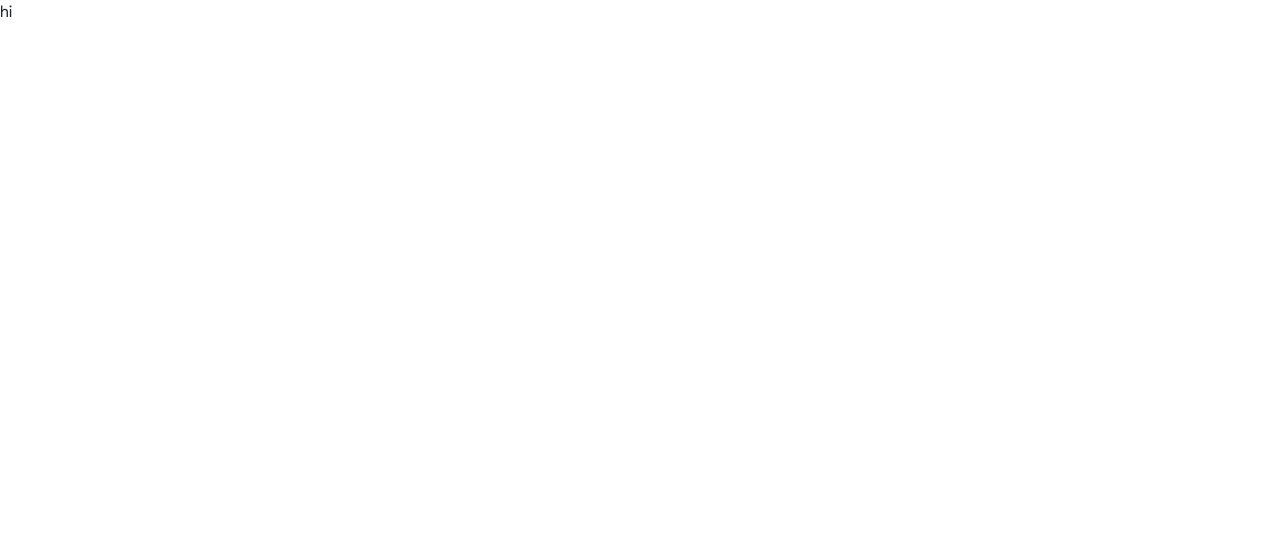
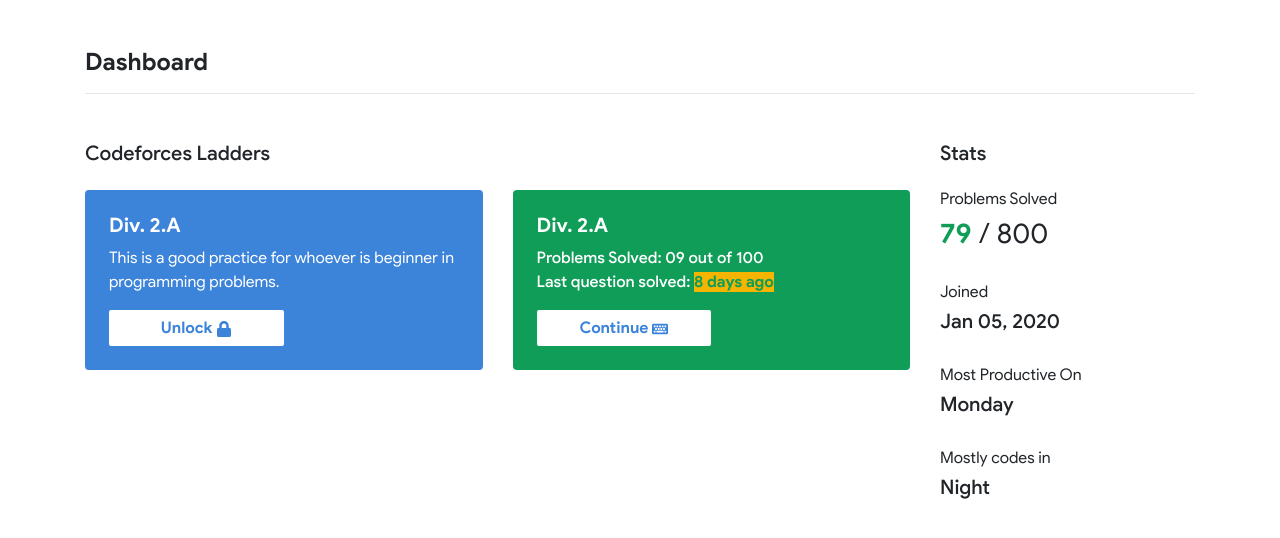
Before and after one commit to goelaakash79/coderbano-dev, a React (Create React App) app in the folder client/: page / in a window 1280 px wide. Shown: the top 538 px of the page. Built offline with nearby package versions, Linux system fonts and the light colour scheme.

Commit message:
dashboard in making - refactoring left

```diff
--- a/client/package.json
+++ b/client/package.json
@@ -11,8 +11,10 @@
     "react": "^16.12.0",
     "react-bootstrap": "^1.0.0-beta.16",
     "react-dom": "^16.12.0",
+    "react-icons": "^3.8.0",
     "react-router-dom": "^5.1.2",
-    "react-scripts": "3.3.0"
+    "react-scripts": "3.3.0",
+    "recharts": "^2.0.0-beta.1"
   },
   "scripts": {
     "start": "react-scripts start",
--- a/client/src/components/Dashboard/Dashboard.js
+++ b/client/src/components/Dashboard/Dashboard.js
@@ -1,9 +1,74 @@
 import React from "react";
+import "./style.css";
+// import { Link } from "react-router-dom";
+import { FaLock, FaKeyboard } from "react-icons/fa";
 
 function Dashboard() {
-    return (
-        <div>hi</div>
-    )
+  return (
+    <div class="container">
+      <h4 class="mt-5 fontBd">Dashboard</h4>
+      <hr />
+      <div class="row mt-5">
+        <div class="col-md-9">
+          <h5 class="fontMd">Codeforces Ladders</h5>
+          <div class="row mt-4">
+            <div class="col-md-6">
+              <div class="card ladder-card p-4">
+                <h5 class="fontBd mb-2">Div. 2.A</h5>
+                <p class="desc">
+                  This is a good practice for whoever is beginner in programming
+                  problems.
+                </p>
+                <button class="col-6 unlock-button">
+                  Unlock <FaLock />
+                </button>
+              </div>
+            </div>
+
+            <div class="col-md-6">
+              <div class="card ladder-card continue-div p-4">
+                <h5 class="fontBd mb-2">Div. 2.A</h5>
+                <p class="desc fontMd">
+                  Problems Solved: 09 out of 100
+                  <br />
+                  Last question solved:{" "}
+                  <span class="highlight">8 days ago</span>
+                </p>
+                <button class="col-6 unlock-button">
+                  Continue <FaKeyboard />
+                </button>
+              </div>
+            </div>
+          </div>
+        </div>
+        <div class="col-md-3">
+          <h5 class="fontMd">Stats</h5>
+
+          <div class="stats-wrapper mt-4">
+            <h6>Problems Solved</h6>
+            <h3>
+              <span class="fontBd green">79</span> / 800
+            </h3>
+            <br/>
+            <h6>Joined</h6>
+            <h5>
+              <span class="fontMd">Jan 05, 2020</span>
+            </h5>
+            <br/>
+            <h6>Most Productive On</h6>
+            <h5>
+              <span class="fontMd">Monday</span>
+            </h5>
+            <br/>
+            <h6>Mostly codes in</h6>
+            <h5>
+              <span class="fontMd">Night</span>
+            </h5>
+          </div>
+        </div>
+      </div>
+    </div>
+  );
 }
 
 export default Dashboard;
--- /dev/null
+++ b/client/src/components/Dashboard/style.css
@@ -0,0 +1,53 @@
+.highlight {
+  font-family: GoogleSansBd;
+  /* color: #DB4437; */
+  background-color: #F4B400;
+  color: #0F9D58;
+}
+
+input {
+  border: 0;
+}
+
+.unlock-button {
+  padding: 6px 12px;
+  background: #ffffff;
+  color: #3c83da;
+  font-family: GoogleSansBd;
+  border: 0;
+  border-radius: 2px;
+  transition: 0.2s all linear;
+}
+
+a {
+  color: white;
+}
+
+a:hover{
+    color: white;
+    text-decoration: none;
+}
+
+.button:hover {
+  box-shadow: 0px 2px 4px rgba(0, 0, 0, 0.16), 0px 2px 4px rgba(0, 0, 0, 0.23);
+}
+
+.ladder-card{
+  color: #ffffff;
+  border: 0;
+  background: #3c83da;
+}
+
+.continue-div {
+    color: #ffffff;
+    border: 0;
+    background: #0F9D58;
+}
+
+.green {
+  color: #0F9D58;
+}
+
+.stats-wrapper {
+  /* background: #d5d5d5; */
+}
```
